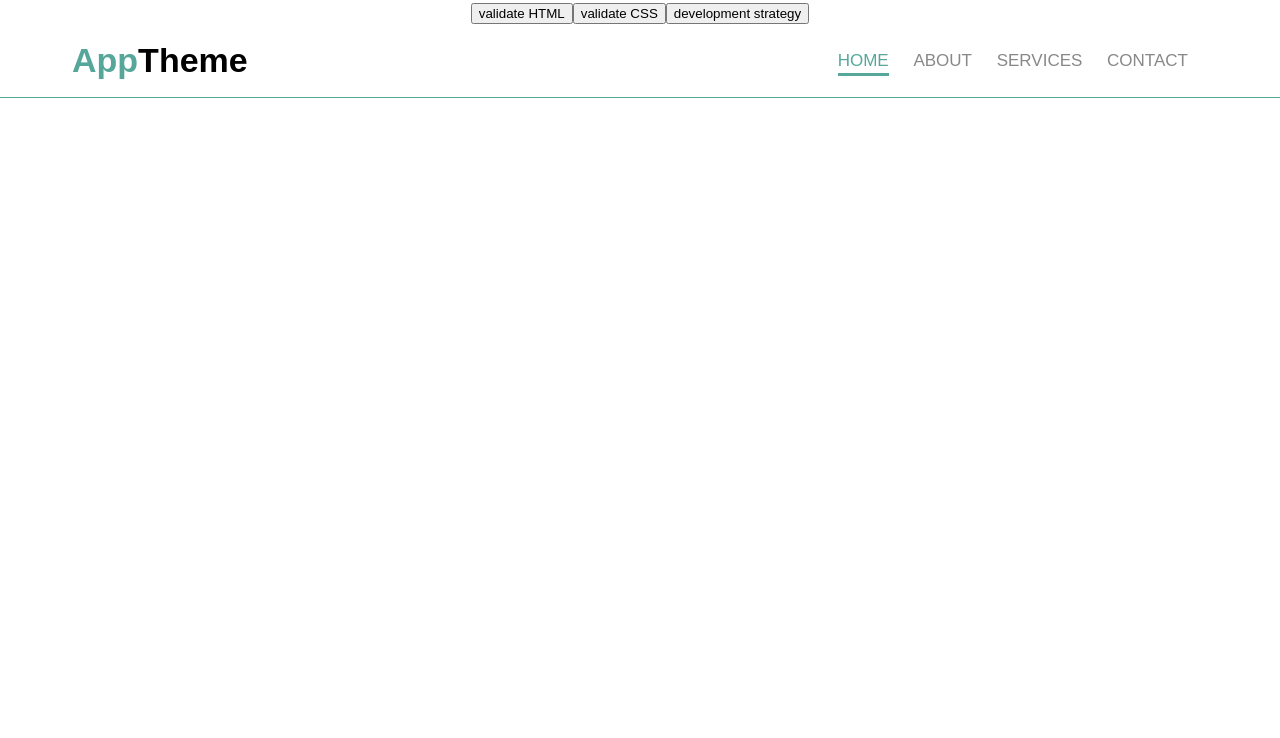
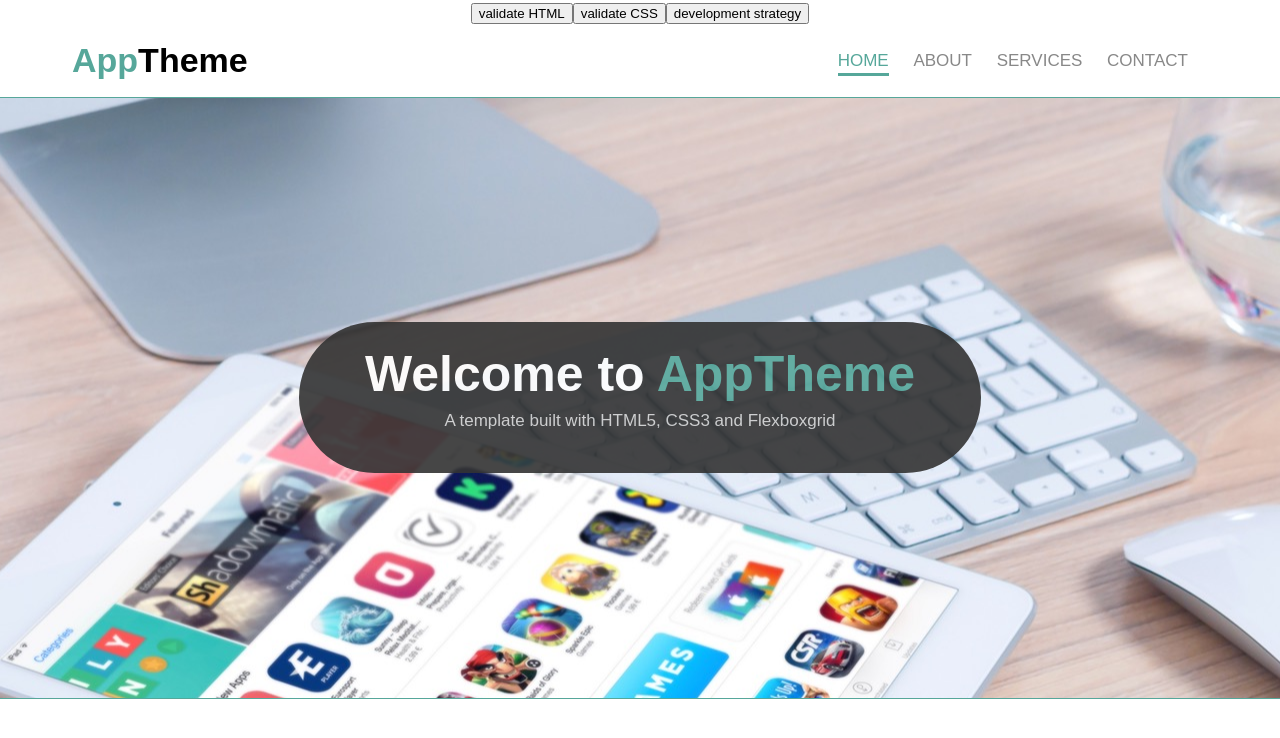
Before and after one commit to harunaltunhr/Code-Along, a plain HTML site: page index.html in a window 1280 px wide. Drawn offline with Linux system fonts and the light colour scheme.

Commit message:
created and styled 2-main_section closes #2

```diff
--- a/css/style.css
+++ b/css/style.css
@@ -35,3 +35,32 @@
   }
 
   /* 1_Header finished */
+  /* 2_main_section started */
+  #firstsection{
+    background:url('../images/showcase.jpg') no-repeat center center;
+    border-bottom:1px solid #56a79a;
+    margin-bottom:30px;
+  }
+
+  #firstsection .row{
+    height:600px;
+  }
+
+  #firstsection h1{
+    font-size:50px;
+    margin:0;
+    padding-bottom:20px;
+  }
+
+  #firstsection p{
+    color:#ccc;
+    margin:0;
+  }
+
+  #firstsection .firstsection-content{
+    background:#333;
+    color:#fff;
+    border-radius:90px;
+    padding:40px;
+    opacity:0.9;
+  }
--- a/index.html
+++ b/index.html
@@ -43,7 +43,16 @@
     </div>
   </div>
 </header>
-
+<div id="firstsection">
+  <div class="container">
+    <div class="row center-xs center-sm center-md center-lg middle-xs middle-sm middle-md middle-lg">
+      <div class="col-xs-10 col-sm-10 col-md-10 col-lg-7 firstsection-content">
+        <h1>Welcome to <span class="text">AppTheme</span></h1>
+        <p>A template built with HTML5, CSS3 and Flexboxgrid</p>
+      </div>
+    </div>
+  </div>
+</section>
 
 
 
```
